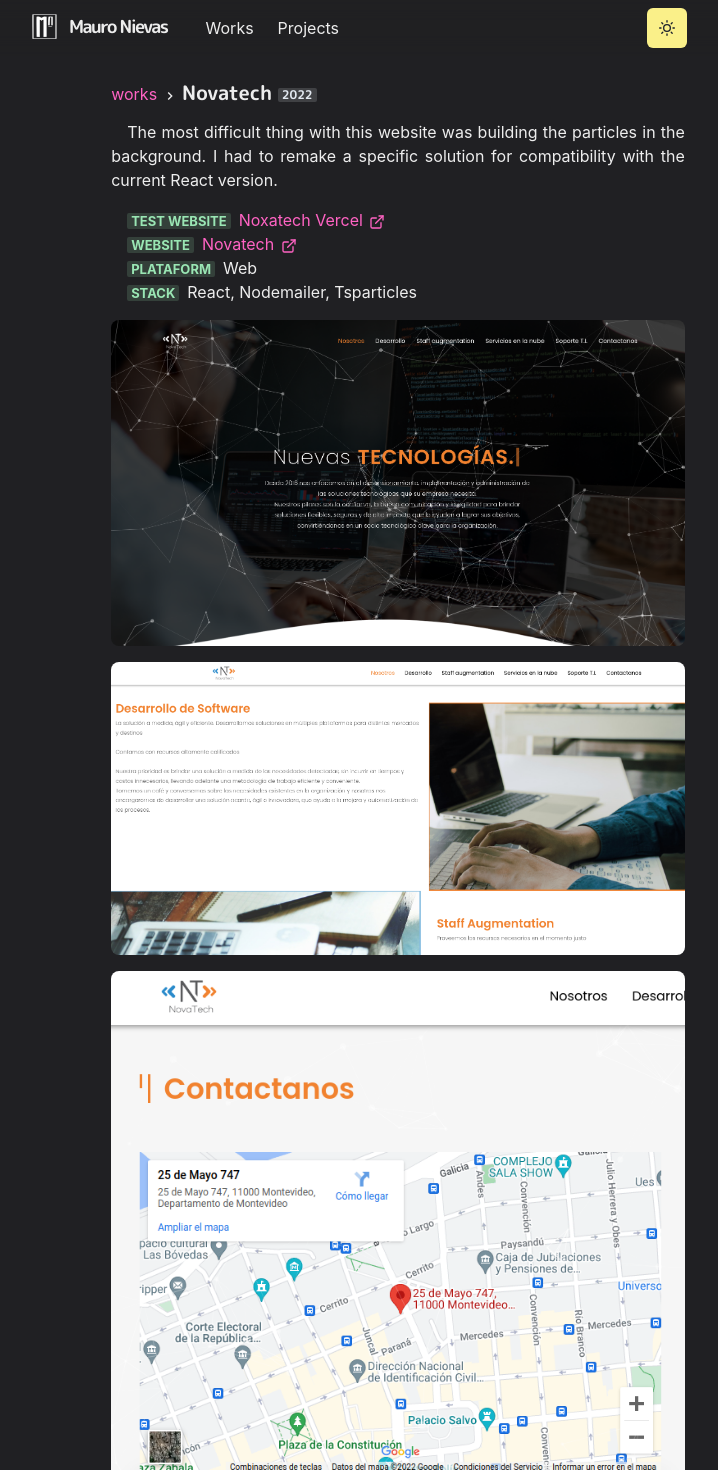
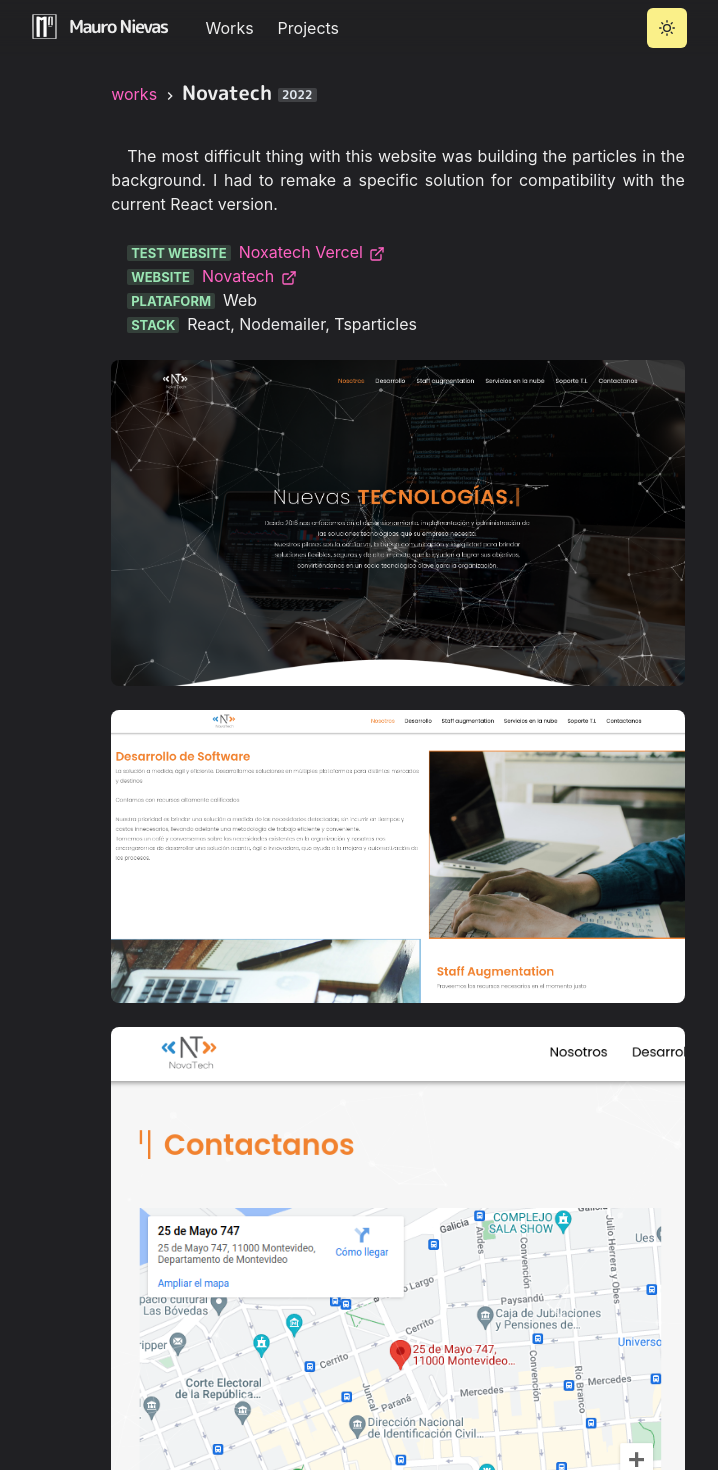
Before and after one commit to nievasdev/portfolio_old, a Next.js app: page /works/novatech in a window 1280 px wide. Shown: the top 1470 px of the page, without its empty margins (242-960 px from the left). Built offline with nearby package versions, Linux system fonts and the light colour scheme.

Commit message:
delay efect en works

```diff
--- a/pages/works/novatech.js
+++ b/pages/works/novatech.js
@@ -6,17 +6,23 @@
 import novatechImage from '../../public/images/novatech.png'
 import novatechImage2 from '../../public/images/novatech2.png'
 import novatechImage3 from '../../public/images/novatech3.png'
+import Section from '../../components/section'
 
 const Work = () => {
     return (
         <Layout title="Novatech">
             <Container>
+                <Section delay={0.1} >
                     <Title reference={"works"}>
                         Novatech <Badge>2022</Badge>
                     </Title>
+                </Section>
+                <Section delay={0.2}>
                     <P>
                         The most difficult thing with this website was building the particles in the background. I had to remake a specific solution for compatibility with the current React version.
                     </P>
+                </Section>
+                <Section delay={0.3}>
                     <List ml={4} my={4}>
                         <ListItem>
                             <Meta>Test Website</Meta>
@@ -39,9 +45,16 @@
                             <span>React, Nodemailer, Tsparticles</span>
                         </ListItem>
                     </List>
+                </Section>
+                <Section delay={0.4}>
                     <WorkImage src={novatechImage.src} alt="Novatech" />
+                </Section>
+                <Section delay={0.5}>
                     <WorkImage src={novatechImage2.src} alt="Novatech2" />
+                </Section>
+                <Section delay={0.6}>
                     <WorkImage src={novatechImage3.src} alt="Novatech3" />
+                </Section>
             </Container>
         </Layout>
     )
```
Also changed, not shown: pages/works/gestiontotal.js (+9 -0 lines), pages/works/hacknoid.js (+10 -0 lines), pages/works/upshow.js (+11 -1 lines). Lines whose indentation alone changed are shown as unchanged.
